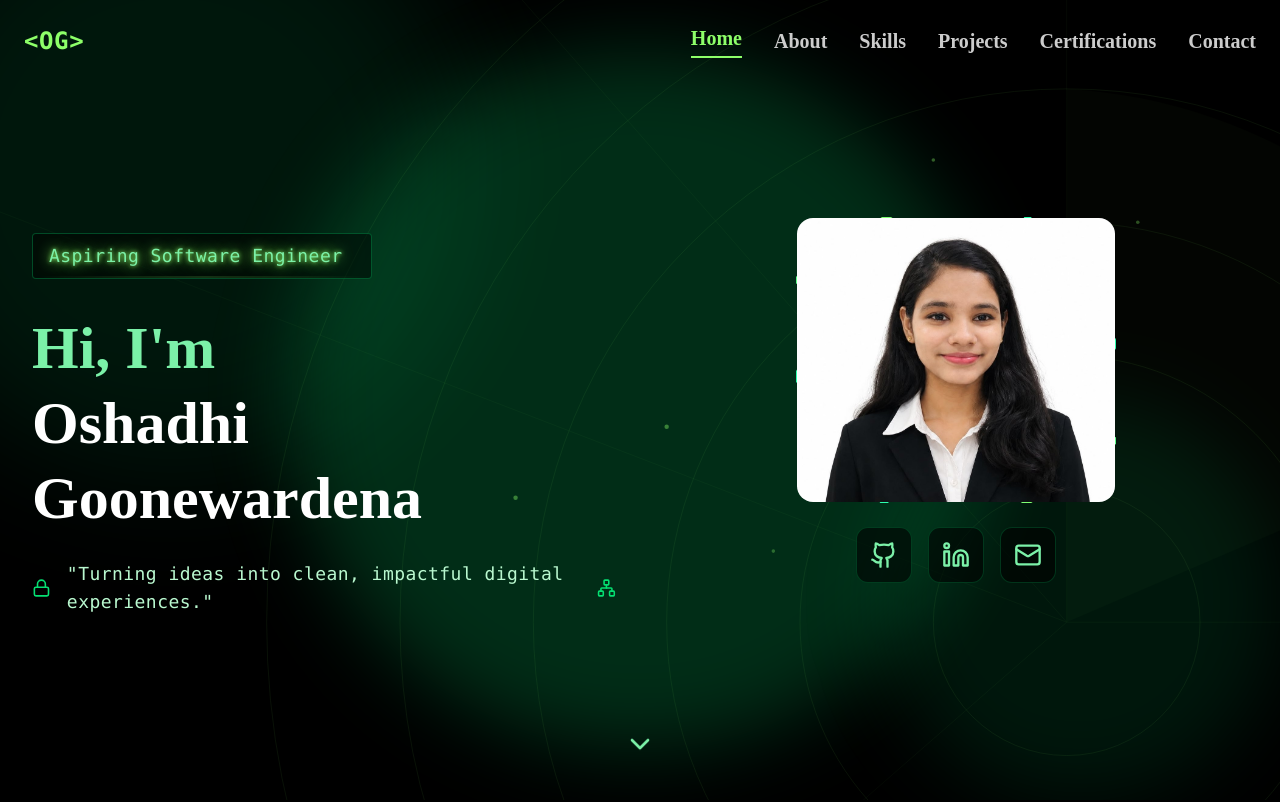
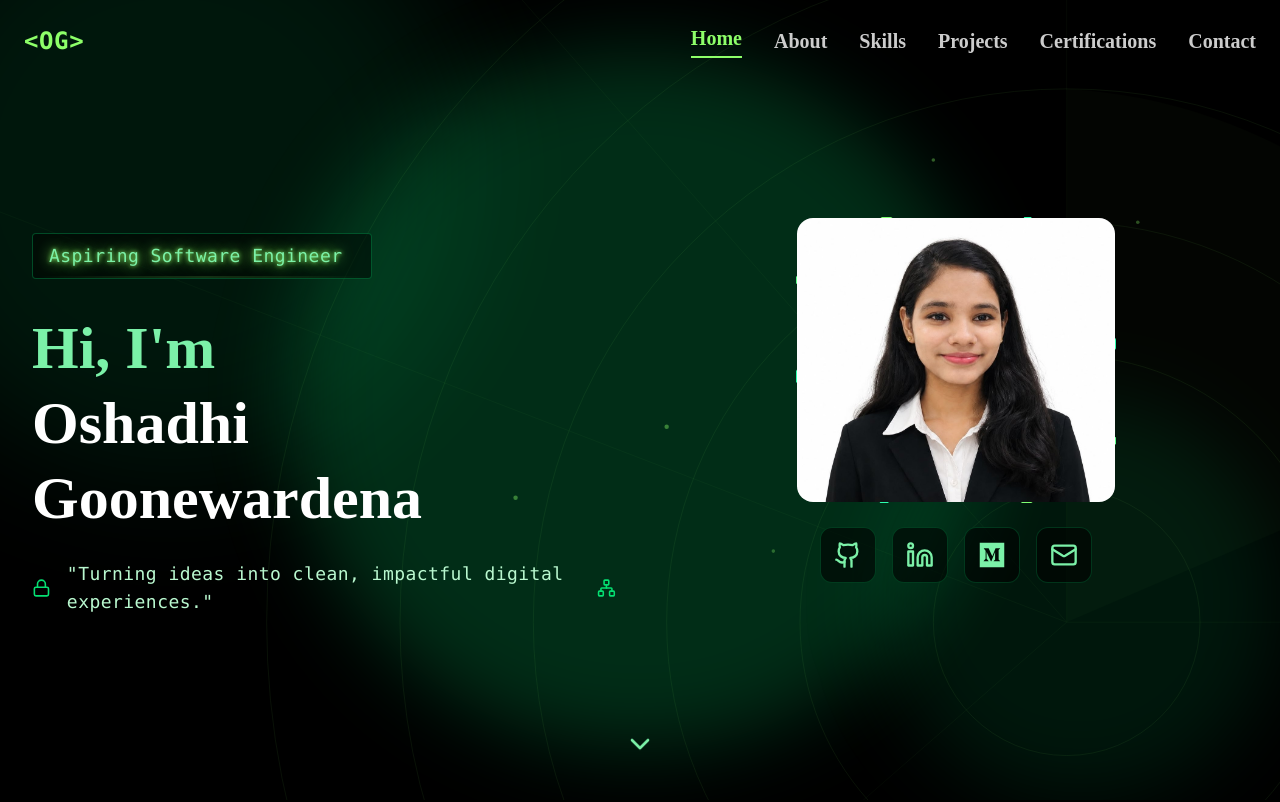
Before and after one commit to goagoonewardena/portfolio, a React (Vite) app in the folder myportfolio/: page / in a window 1280 px wide. Shown: the top 802 px of the page. Built offline with nearby package versions, Linux system fonts and the light colour scheme.

Commit message:
Implement Link Medium to Portfolio

```diff
--- a/myportfolio/src/components/sections/Hero.jsx
+++ b/myportfolio/src/components/sections/Hero.jsx
@@ -1,11 +1,13 @@
 
 import { ChevronDown, Star, ShieldCheck, Lock, Network, Bug, Terminal, Github, Linkedin, Mail } from 'lucide-react';
+import { FaMedium } from 'react-icons/fa';
 import { SiReact, SiNextdotjs, SiTailwindcss, SiNodedotjs, SiMongodb } from 'react-icons/si';
 import { scrollToSection } from '../../hooks/useScrollSpy';
 import FadeIn from '../animations/FadeIn';
 import RadialGradientBackground from '../backgrounds/RadialGradientBackground';
 import AnimatedCounter from '../ui/AnimatedCounter';
 import { useState, useEffect } from 'react';
+import { SOCIAL_LINKS } from '../../utils/constants';
 
 const TYPING_WORDS = [
   'Computer Science Undergraduate',
@@ -150,6 +152,10 @@ const Hero = () => {
                   className="w-14 h-14 flex items-center justify-center rounded-xl bg-black/60 backdrop-blur-sm border border-green-400/20 text-green-300 hover:border-green-400/60 hover:text-green-300 hover:shadow-[0_0_14px_#8DFF6944] hover:scale-110 transition-all duration-300">
                   <Linkedin className="w-7 h-7" />
                 </a>
+                <a href={SOCIAL_LINKS.medium} target="_blank" rel="noopener noreferrer" aria-label="Medium"
+                  className="w-14 h-14 flex items-center justify-center rounded-xl bg-black/60 backdrop-blur-sm border border-green-400/20 text-green-300 hover:border-green-400/60 hover:text-green-300 hover:shadow-[0_0_14px_#8DFF6944] hover:scale-110 transition-all duration-300">
+                  <FaMedium className="w-7 h-7" />
+                </a>
                 <a href="mailto:oshadhigoon@gmail.com" aria-label="Email"
                   className="w-14 h-14 flex items-center justify-center rounded-xl bg-black/60 backdrop-blur-sm border border-green-400/20 text-green-300 hover:border-green-400/60 hover:text-green-300 hover:shadow-[0_0_14px_#8DFF6944] hover:scale-110 transition-all duration-300">
                   <Mail className="w-7 h-7" />
--- a/myportfolio/src/utils/constants.js
+++ b/myportfolio/src/utils/constants.js
@@ -14,6 +14,7 @@ export const PERSONAL_INFO = {
 export const SOCIAL_LINKS = {
 	github: 'https://github.com/goagoonewardena',
 	linkedin: 'https://www.linkedin.com/in/oshadhi-goonewardena',
+	medium: 'https://medium.com/@oshadhigoon',
 };
 
 export const STATS = [
```
